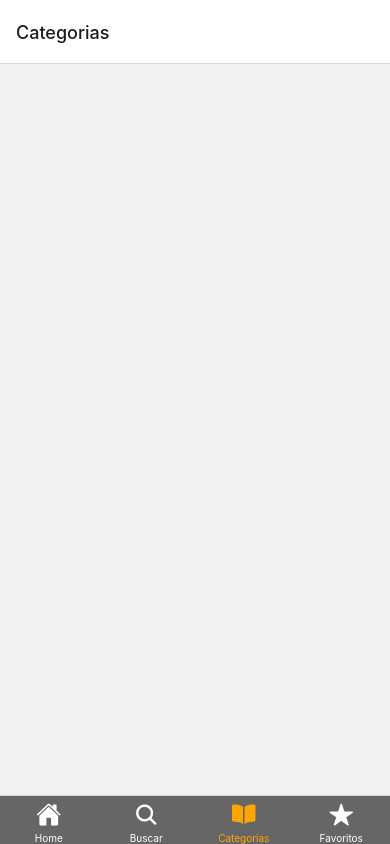
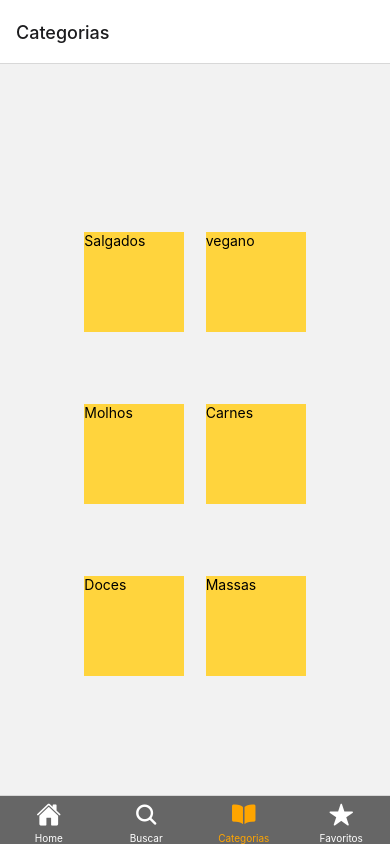
Before and after one commit to rafael-tecinternet/projeto-cooking, a React Native app: screen /Categorias in a window 390 px wide. Built offline with nearby package versions, Linux system fonts and the light colour scheme; no server answers.

Commit message:
formatação de categorias
Estão sendo feitas as formatações de categorias onde serão exibidas futuramente, também está sendo feita a importação de fonte

```diff
--- a/src/Screens/Categorias.js
+++ b/src/Screens/Categorias.js
@@ -1,13 +1,59 @@
-import { StyleSheet, Text, View } from "react-native";
+import { StyleSheet, Text, View, SafeAreaView } from "react-native";
+import { useFonts } from "expo-font";
 
 const Categorias = () => {
   return (
-    <View style={estilos.titulo}>
-      <Text></Text>
-    </View>
+    <SafeAreaView style={estilos.container}>
+      <View style={estilos.categoriaSuperior}>
+        <Text style={estilos.cardCategoria}>Salgados</Text>
+        <Text style={estilos.cardCategoria}>vegano</Text>
+      </View>
+      <View style={estilos.categoriaMeio}>
+        <Text style={estilos.cardCategoria}>Molhos</Text>
+        <Text style={estilos.cardCategoria}>Carnes</Text>
+      </View>
+      <View style={estilos.categoriaInferior}>
+        <Text style={estilos.cardCategoria}>Doces</Text>
+        <Text style={estilos.cardCategoria}>Massas</Text>
+      </View>
+    </SafeAreaView>
   );
 };
 
 export default Categorias;
 
-const estilos = StyleSheet.create({});
+const estilos = StyleSheet.create({
+  container: {
+    backgroundColor: "#F2F2F2",
+    flex: 1,
+    alignItems: "center",
+    justifyContent: "center",
+  },
+  categoriaSuperior: {
+    flexDirection: "row",
+    justifyContent: "space-evenly",
+    alignItems: "flex-start",
+    width: "80%",
+    padding: 30,
+  },
+  categoriaMeio: {
+    flexDirection: "row",
+    justifyContent: "space-evenly",
+    alignItems: "flex-start",
+    width: "80%",
+    padding: 30,
+  },
+  categoriaInferior: {
+    flexDirection: "row",
+    justifyContent: "space-evenly",
+    alignItems: "flex-start",
+    width: "80%",
+    padding: 30,
+  },
+  cardCategoria: {
+    backgroundColor: "#FFD43D",
+    width: 100,
+    height: 100,
+    margin: 6,
+  },
+});
--- a/src/Screens/Home.js
+++ b/src/Screens/Home.js
@@ -11,8 +11,10 @@ import { useEffect, useState } from "react";
 import serverApi from "../services/api";
 
 const Home = () => {
+  /* Importação das fontes que serão Ultilizadas no projeto, (caso formos ultilizar outros pesos de fontes esses deverão ser carregados como no código abaixo, todas as fonts estão na pasta assets/fonts lá estão todos os pesos que poderemos ultilizar no projeto ) */
   const [fonteCarregada] = useFonts({
     manrope: require("../../assets/fonts/Manrope-Regular.ttf"),
+    merienda: require("../../assets/fonts/Merienda-Bold.ttf"),
   });
 
   const [receitas, setReceitas] = useState([]);
@@ -46,7 +48,7 @@ const Home = () => {
     }
     getReceitas();
   }, []);
-
+  /* Aqui temos a condicional de fonte carregada, a mesma só pode ser chamada após os Hooks que foram ultilizados(useState e useEffect) caso contrário ela trará bugs */
   if (!fonteCarregada) return <Text>Fonte sendo carregada</Text>;
 
   return (
@@ -78,7 +80,7 @@ const estilos = StyleSheet.create({
     color: "black",
     textAlign: "center",
     fontWeight: "bold",
-    fontFamily: "manrope",
+    fontFamily: "merienda",
     fontSize: 16,
     padding: 8,
   },
```
